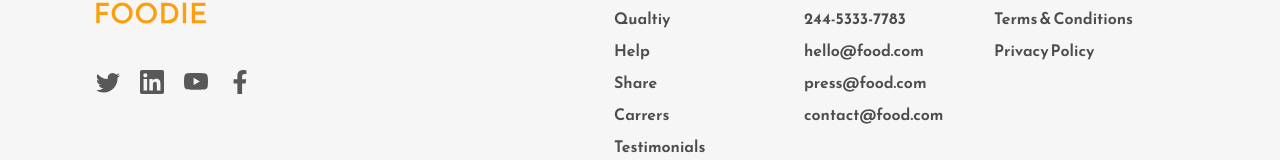
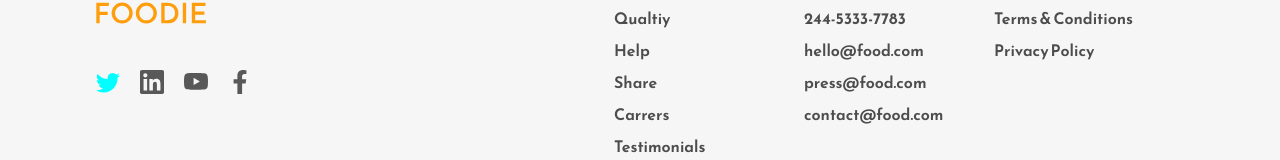
Before and after one commit to Vaibhav2470/foodie, a React (Create React App) app: page / in a window 1280 px wide. In both pictures the pointer is over the icon 108 px from the left and 4592 px from the top of the page. Shown: the part 4510-4670 px from the top of the page. Built offline with nearby package versions, Linux system fonts and the light colour scheme.

Commit message:
color change

```diff
--- a/src/App.css
+++ b/src/App.css
@@ -450,3 +450,9 @@ nav {
         width: 80%;
   }
 }
+.X:hover{
+  color: cyan;
+}
+.Y:hover{
+  color: red;
+}
--- a/src/Components/Footer.js
+++ b/src/Components/Footer.js
@@ -13,9 +13,9 @@ const Footer = () => {
           <img src={Logo} alt="" />
         </div>
         <div className="footer-icons">
-          <BsTwitter />
+          <BsTwitter className="X" />
           <SiLinkedin />
-          <BsYoutube />
+          <BsYoutube className="Y" />
           <FaFacebookF />
         </div>
       </div>
```
Also changed, not shown: src/Assets/ramya.png (added).
